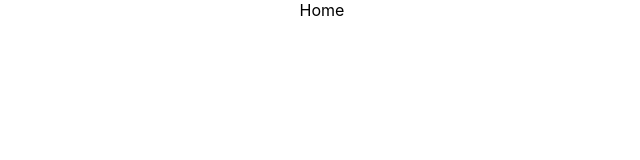
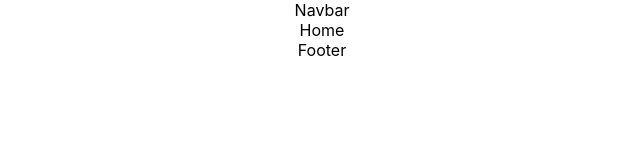
Before and after one commit to HugoDMiranda/Blog, a React (Create React App) app: page / in a window 1280 px wide. Shown: the top 160 px of the page, without its empty margins (318-958 px from the left). Built offline with nearby package versions, Linux system fonts and the light colour scheme.

Commit message:
Components Navbar and Footer added

```diff
--- a/src/App.js
+++ b/src/App.js
@@ -3,15 +3,17 @@
 import Home from "./views/Home";
 import Login from "./views/Login";
 import Main from "./views/Main";
+import Navbar from "./components/Navbar";
+import Footer from "./components/Footer";
 
 const Layout = () => {
   return (
     <>
-      {/* <Navbar /> */}
+      <Navbar />
       <div className="container">
         <Outlet />
       </div>
-      {/* <Footer /> */}
+      <Footer />
     </>
   );
 };
--- /dev/null
+++ b/src/components/Footer.js
@@ -0,0 +1,7 @@
+import React from "react";
+
+function Footer() {
+  return <div>Footer</div>;
+}
+
+export default Footer;
--- /dev/null
+++ b/src/components/Navbar.js
@@ -0,0 +1,7 @@
+import React from "react";
+
+function Navbar() {
+  return <div>Navbar</div>;
+}
+
+export default Navbar;
```
